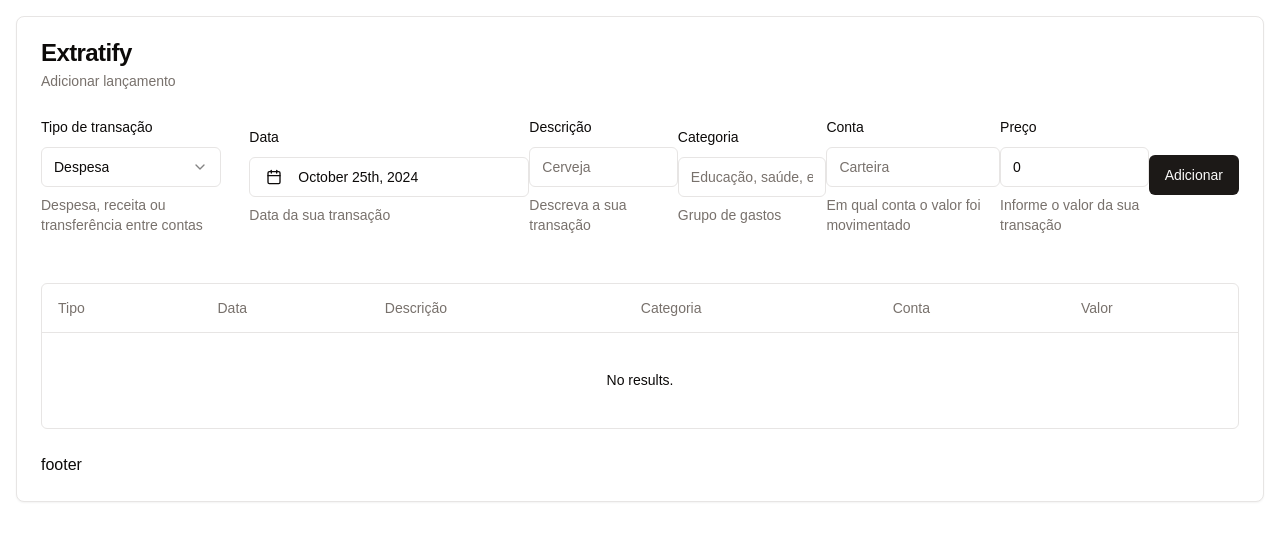
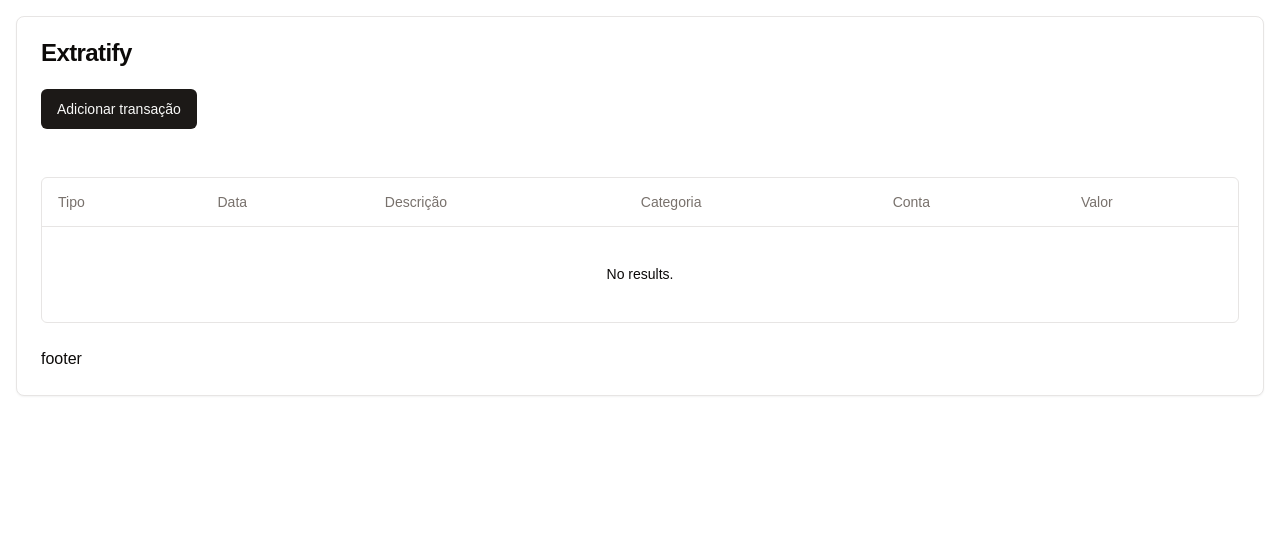
Before and after one commit to aaamenezes/extratify, a Next.js app: page / in a window 1280 px wide. Shown: the top 540 px of the page. Built offline with nearby package versions, Linux system fonts and the light colour scheme.

Commit message:
put add transaction form into dialog

```diff
--- a/package.json
+++ b/package.json
@@ -10,6 +10,7 @@
   },
   "dependencies": {
     "@hookform/resolvers": "^3.9.0",
+    "@radix-ui/react-dialog": "^1.1.2",
     "@radix-ui/react-label": "^2.1.0",
     "@radix-ui/react-popover": "^1.1.2",
     "@radix-ui/react-select": "^2.1.2",
--- a/src/components/AddTransactionForm/index.tsx
+++ b/src/components/AddTransactionForm/index.tsx
@@ -26,6 +26,14 @@
 import { Calendar } from '../ui/calendar';
 import { Input } from '../ui/input';
 import { Transaction } from '../transactionsTable/columns';
+import {
+  Dialog,
+  DialogContent,
+  DialogDescription,
+  DialogHeader,
+  DialogTitle,
+  DialogTrigger,
+} from '../ui/dialog';
 
 export default function AddTransactionForm({
   setTransactions,
@@ -64,31 +72,51 @@
   );
 
   return (
+    <Dialog>
+      <DialogTrigger asChild>
+        <Button>Adicionar transação</Button>
+      </DialogTrigger>
+      <DialogContent className="bg-background max-h-[70vh] overflow-auto">
+        <DialogHeader>
+          <DialogTitle>Adicionar transação</DialogTitle>
+          <DialogDescription>
+            (texto auxiliar para ajudar o usuário com informações úteis no
+            momento de adicionar uma transação)
+          </DialogDescription>
+        </DialogHeader>
         <Form {...addTransactionForm}>
           <form
-        onSubmit={addTransactionForm.handleSubmit(handleSubmitAddTransaction)}
-        className="flex justify-between items-center"
+            onSubmit={addTransactionForm.handleSubmit(
+              handleSubmitAddTransaction
+            )}
+            className="flex flex-col gap-8"
           >
             <FormField
               control={addTransactionForm.control}
               name="type"
               render={({ field }) => (
-            <FormItem>
+                <FormItem className="grid grid-cols-[150px_1fr] items-center">
                   <FormLabel>Tipo de transação</FormLabel>
-              <Select onValueChange={field.onChange} defaultValue={field.value}>
+                  <Select
+                    onValueChange={field.onChange}
+                    defaultValue={field.value}
+                  >
                     <FormControl>
-                  <SelectTrigger className="w-[180px]">
+                      <SelectTrigger>
                         <SelectValue placeholder="Tipo de transação" />
                       </SelectTrigger>
                     </FormControl>
                     <SelectContent>
                       <SelectItem value="Despesa">Despesa</SelectItem>
                       <SelectItem value="Receita">Receita</SelectItem>
-                  <SelectItem value="Transferência">Transferência</SelectItem>
+                      <SelectItem value="Transferência">
+                        Transferência
+                      </SelectItem>
                     </SelectContent>
                   </Select>
-              <FormDescription>
-                Despesa, receita ou transferência entre contas
+                  <FormDescription className="col-span-2 text-right">
+                    O dinheiro saiu, entrou, ou mudou de conta? Aqui inclui
+                    saques
                   </FormDescription>
                   <FormMessage />
                 </FormItem>
@@ -98,7 +126,7 @@
               control={addTransactionForm.control}
               name="date"
               render={({ field }) => (
-            <FormItem>
+                <FormItem className="grid grid-cols-[150px_1fr] items-center">
                   <FormLabel>Data</FormLabel>
                   <Popover>
                     <PopoverTrigger asChild>
@@ -106,7 +134,7 @@
                         <Button
                           variant={'outline'}
                           className={cn(
-                        'w-[280px] justify-start text-left font-normal',
+                            'justify-start text-left font-normal',
                             !field.value && 'text-muted-foreground'
                           )}
                         >
@@ -128,7 +156,9 @@
                       />
                     </PopoverContent>
                   </Popover>
-              <FormDescription>Data da sua transação</FormDescription>
+                  <FormDescription className="col-span-2 text-right">
+                    Data da sua transação
+                  </FormDescription>
                   <FormMessage />
                 </FormItem>
               )}
@@ -137,12 +167,14 @@
               control={addTransactionForm.control}
               name="description"
               render={({ field }) => (
-            <FormItem>
+                <FormItem className="grid grid-cols-[150px_1fr] items-center">
                   <FormLabel>Descrição</FormLabel>
                   <FormControl>
                     <Input placeholder="Cerveja" {...field} />
                   </FormControl>
-              <FormDescription>Descreva a sua transação</FormDescription>
+                  <FormDescription className="col-span-2 text-right">
+                    Descreva a sua transação
+                  </FormDescription>
                   <FormMessage />
                 </FormItem>
               )}
@@ -151,12 +183,14 @@
               control={addTransactionForm.control}
               name="category"
               render={({ field }) => (
-            <FormItem>
+                <FormItem className="grid grid-cols-[150px_1fr] items-center">
                   <FormLabel>Categoria</FormLabel>
                   <FormControl>
                     <Input placeholder="Educação, saúde, etc" {...field} />
                   </FormControl>
-              <FormDescription>Grupo de gastos</FormDescription>
+                  <FormDescription className="col-span-2 text-right">
+                    Grupo de gastos
+                  </FormDescription>
                   <FormMessage />
                 </FormItem>
               )}
@@ -165,12 +199,12 @@
               control={addTransactionForm.control}
               name="account"
               render={({ field }) => (
-            <FormItem>
+                <FormItem className="grid grid-cols-[150px_1fr] items-center">
                   <FormLabel>Conta</FormLabel>
                   <FormControl>
                     <Input placeholder="Carteira" {...field} />
                   </FormControl>
-              <FormDescription>
+                  <FormDescription className="col-span-2 text-right">
                     Em qual conta o valor foi movimentado
                   </FormDescription>
                   <FormMessage />
@@ -181,12 +215,12 @@
               control={addTransactionForm.control}
               name="value"
               render={({ field }) => (
-            <FormItem>
+                <FormItem className="grid grid-cols-[150px_1fr] items-center">
                   <FormLabel>Preço</FormLabel>
                   <FormControl>
                     <Input placeholder="100,00" {...field} />
                   </FormControl>
-              <FormDescription>
+                  <FormDescription className="col-span-2 text-right">
                     Informe o valor da sua transação
                   </FormDescription>
                   <FormMessage />
@@ -196,5 +230,7 @@
             <Button>Adicionar</Button>
           </form>
         </Form>
+      </DialogContent>
+    </Dialog>
   );
 }
--- /dev/null
+++ b/src/components/ui/dialog.tsx
@@ -0,0 +1,120 @@
+import * as React from "react"
+import * as DialogPrimitive from "@radix-ui/react-dialog"
+import { X } from "lucide-react"
+
+import { cn } from "@/lib/utils"
+
+const Dialog = DialogPrimitive.Root
+
+const DialogTrigger = DialogPrimitive.Trigger
+
+const DialogPortal = DialogPrimitive.Portal
+
+const DialogClose = DialogPrimitive.Close
+
+const DialogOverlay = React.forwardRef<
+  React.ElementRef<typeof DialogPrimitive.Overlay>,
+  React.ComponentPropsWithoutRef<typeof DialogPrimitive.Overlay>
+>(({ className, ...props }, ref) => (
+  <DialogPrimitive.Overlay
+    ref={ref}
+    className={cn(
+      "fixed inset-0 z-50 bg-black/80  data-[state=open]:animate-in data-[state=closed]:animate-out data-[state=closed]:fade-out-0 data-[state=open]:fade-in-0",
+      className
+    )}
+    {...props}
+  />
+))
+DialogOverlay.displayName = DialogPrimitive.Overlay.displayName
+
+const DialogContent = React.forwardRef<
+  React.ElementRef<typeof DialogPrimitive.Content>,
+  React.ComponentPropsWithoutRef<typeof DialogPrimitive.Content>
+>(({ className, children, ...props }, ref) => (
+  <DialogPortal>
+    <DialogOverlay />
+    <DialogPrimitive.Content
+      ref={ref}
+      className={cn(
+        "fixed left-[50%] top-[50%] z-50 grid w-full max-w-lg translate-x-[-50%] translate-y-[-50%] gap-4 border bg-background p-6 shadow-lg duration-200 data-[state=open]:animate-in data-[state=closed]:animate-out data-[state=closed]:fade-out-0 data-[state=open]:fade-in-0 data-[state=closed]:zoom-out-95 data-[state=open]:zoom-in-95 data-[state=closed]:slide-out-to-left-1/2 data-[state=closed]:slide-out-to-top-[48%] data-[state=open]:slide-in-from-left-1/2 data-[state=open]:slide-in-from-top-[48%] sm:rounded-lg",
+        className
+      )}
+      {...props}
+    >
+      {children}
+      <DialogPrimitive.Close className="absolute right-4 top-4 rounded-sm opacity-70 ring-offset-background transition-opacity hover:opacity-100 focus:outline-none focus:ring-2 focus:ring-ring focus:ring-offset-2 disabled:pointer-events-none data-[state=open]:bg-accent data-[state=open]:text-muted-foreground">
+        <X className="h-4 w-4" />
+        <span className="sr-only">Close</span>
+      </DialogPrimitive.Close>
+    </DialogPrimitive.Content>
+  </DialogPortal>
+))
+DialogContent.displayName = DialogPrimitive.Content.displayName
+
+const DialogHeader = ({
+  className,
+  ...props
+}: React.HTMLAttributes<HTMLDivElement>) => (
+  <div
+    className={cn(
+      "flex flex-col space-y-1.5 text-center sm:text-left",
+      className
+    )}
+    {...props}
+  />
+)
+DialogHeader.displayName = "DialogHeader"
+
+const DialogFooter = ({
+  className,
+  ...props
+}: React.HTMLAttributes<HTMLDivElement>) => (
+  <div
+    className={cn(
+      "flex flex-col-reverse sm:flex-row sm:justify-end sm:space-x-2",
+      className
+    )}
+    {...props}
+  />
+)
+DialogFooter.displayName = "DialogFooter"
+
+const DialogTitle = React.forwardRef<
+  React.ElementRef<typeof DialogPrimitive.Title>,
+  React.ComponentPropsWithoutRef<typeof DialogPrimitive.Title>
+>(({ className, ...props }, ref) => (
+  <DialogPrimitive.Title
+    ref={ref}
+    className={cn(
+      "text-lg font-semibold leading-none tracking-tight",
+      className
+    )}
+    {...props}
+  />
+))
+DialogTitle.displayName = DialogPrimitive.Title.displayName
+
+const DialogDescription = React.forwardRef<
+  React.ElementRef<typeof DialogPrimitive.Description>,
+  React.ComponentPropsWithoutRef<typeof DialogPrimitive.Description>
+>(({ className, ...props }, ref) => (
+  <DialogPrimitive.Description
+    ref={ref}
+    className={cn("text-sm text-muted-foreground", className)}
+    {...props}
+  />
+))
+DialogDescription.displayName = DialogPrimitive.Description.displayName
+
+export {
+  Dialog,
+  DialogPortal,
+  DialogOverlay,
+  DialogClose,
+  DialogTrigger,
+  DialogContent,
+  DialogHeader,
+  DialogFooter,
+  DialogTitle,
+  DialogDescription,
+}
--- a/src/pages/index.tsx
+++ b/src/pages/index.tsx
@@ -4,7 +4,6 @@
 import {
   Card,
   CardContent,
-  CardDescription,
   CardFooter,
   CardHeader,
   CardTitle,
@@ -29,10 +28,11 @@
     <Card className="min-w-screen-sm mx-auto">
       <CardHeader>
         <CardTitle>Extratify</CardTitle>
-        <CardDescription>Adicionar lançamento</CardDescription>
       </CardHeader>
       <CardContent className="flex flex-col gap-12">
-        <AddTransactionForm setTransactions={setTransactions} />
+        <div>
+          <AddTransactionForm setTransactions={setTransactions} />
+        </div>
         <DataTable columns={columns} data={transactions} />
       </CardContent>
       <CardFooter className="flex justify-between">
--- a/tailwind.config.ts
+++ b/tailwind.config.ts
@@ -1,44 +1,44 @@
-import type { Config } from "tailwindcss";
+import type { Config } from 'tailwindcss';
 
 const config: Config = {
-    darkMode: ["class"],
+  darkMode: ['class'],
   content: [
-    "./src/pages/**/*.{js,ts,jsx,tsx,mdx}",
-    "./src/components/**/*.{js,ts,jsx,tsx,mdx}",
-    "./src/app/**/*.{js,ts,jsx,tsx,mdx}",
+    './src/pages/**/*.{js,ts,jsx,tsx,mdx}',
+    './src/components/**/*.{js,ts,jsx,tsx,mdx}',
+    './src/app/**/*.{js,ts,jsx,tsx,mdx}',
   ],
   theme: {
     extend: {
       colors: {
-  			background: 'hsl(var(--background))',
-  			foreground: 'hsl(var(--foreground))',
+        background: 'var(--background)',
+        foreground: 'var(--foreground)',
         card: {
           DEFAULT: 'hsl(var(--card))',
-  				foreground: 'hsl(var(--card-foreground))'
+          foreground: 'hsl(var(--card-foreground))',
         },
         popover: {
           DEFAULT: 'hsl(var(--popover))',
-  				foreground: 'hsl(var(--popover-foreground))'
+          foreground: 'hsl(var(--popover-foreground))',
         },
         primary: {
           DEFAULT: 'hsl(var(--primary))',
-  				foreground: 'hsl(var(--primary-foreground))'
+          foreground: 'hsl(var(--primary-foreground))',
         },
         secondary: {
           DEFAULT: 'hsl(var(--secondary))',
-  				foreground: 'hsl(var(--secondary-foreground))'
+          foreground: 'hsl(var(--secondary-foreground))',
         },
         muted: {
           DEFAULT: 'hsl(var(--muted))',
-  				foreground: 'hsl(var(--muted-foreground))'
+          foreground: 'hsl(var(--muted-foreground))',
         },
         accent: {
           DEFAULT: 'hsl(var(--accent))',
-  				foreground: 'hsl(var(--accent-foreground))'
+          foreground: 'hsl(var(--accent-foreground))',
         },
         destructive: {
           DEFAULT: 'hsl(var(--destructive))',
-  				foreground: 'hsl(var(--destructive-foreground))'
+          foreground: 'hsl(var(--destructive-foreground))',
         },
         border: 'hsl(var(--border))',
         input: 'hsl(var(--input))',
@@ -48,16 +48,16 @@
           '2': 'hsl(var(--chart-2))',
           '3': 'hsl(var(--chart-3))',
           '4': 'hsl(var(--chart-4))',
-  				'5': 'hsl(var(--chart-5))'
-  			}
+          '5': 'hsl(var(--chart-5))',
+        },
       },
       borderRadius: {
         lg: 'var(--radius)',
         md: 'calc(var(--radius) - 2px)',
-  			sm: 'calc(var(--radius) - 4px)'
-  		}
-  	}
+        sm: 'calc(var(--radius) - 4px)',
       },
-  plugins: [require("tailwindcss-animate")],
+    },
+  },
+  plugins: [require('tailwindcss-animate')],
 };
 export default config;
```
Also changed, not shown: 1 other file (tests, documents, lock files or other folders). Lines whose indentation alone changed are shown as unchanged.
